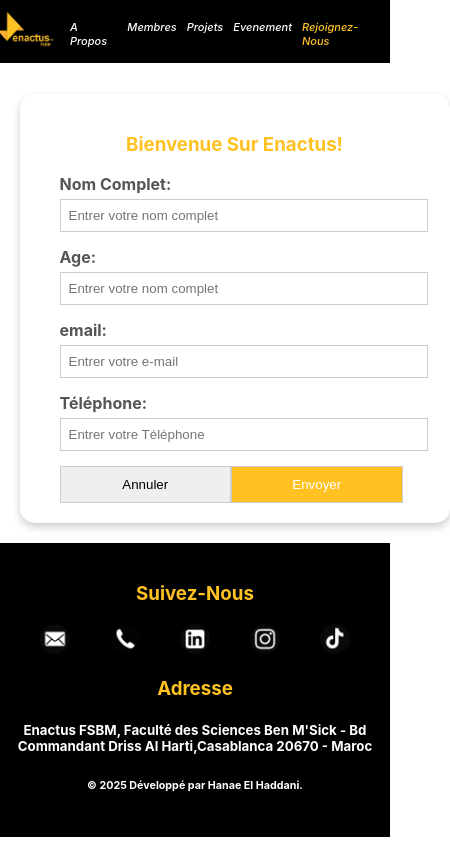
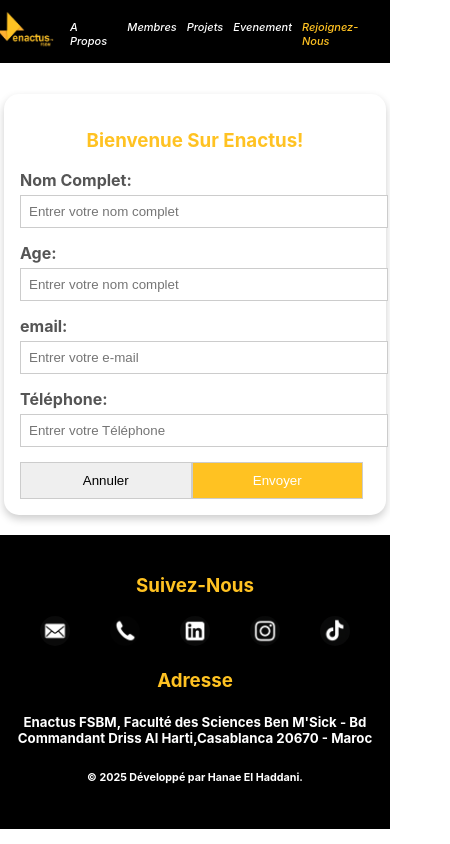
Before and after one commit to Hanae02-elhd/enactus, a React (Create React App) app: page /enactus/Form in a window 390 px wide. Shown: the whole page, 450 px wide, since content can reach past the window. Built offline with nearby package versions, Linux system fonts and the light colour scheme.

Commit message:
Premier commit

```diff
--- a/src/component/Evenement/Event.css
+++ b/src/component/Evenement/Event.css
@@ -34,9 +34,9 @@
 }
 @media (max-width:768px) {
     .contenaire {
-        width: 350px;
+        width: 330px;
         height: auto;
-        margin-left: 10%;
+        margin-left: 2%;
     }
     .imcomp{
     width: 300px;
--- a/src/component/Formulaire/Form.css
+++ b/src/component/Formulaire/Form.css
@@ -22,8 +22,8 @@
 
 input[type="text"],
 input[type="email"],
-input[type="tel"],input[type="number"]
-{
+input[type="tel"],
+input[type="number"] {
     width: 100%;
     padding: 8px;
     margin-top: 5px;
@@ -41,9 +41,12 @@
 p {
     font-size: 30px;
 }
+
 @media (max-width:768px) {
-    form{
-        margin-left: 5%;
+    form {
+        width: 100%;
         max-width: 350px;
+        margin: 0 auto;
+        padding: 16px;
     }
 }
--- a/src/component/Navbar/Menu.css
+++ b/src/component/Navbar/Menu.css
@@ -9,7 +9,6 @@
     font-size: medium;
     font-style: italic;
     margin-top: 0%;
-
 }
 
 ul li {
--- a/src/component/Projet/Projet.css
+++ b/src/component/Projet/Projet.css
@@ -51,9 +51,9 @@
 }
 @media (max-width:768px) {
     .carte {
-        width: 400px;
+        width: 350px;
         height: auto;
-        margin-left: 9.5%;
+        margin-left: 2%;
     }
     .tr {
         margin: 0;
```
